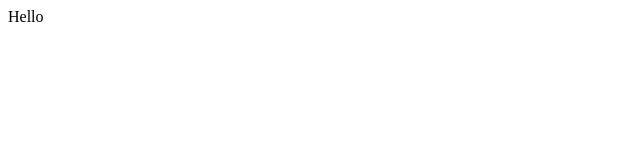
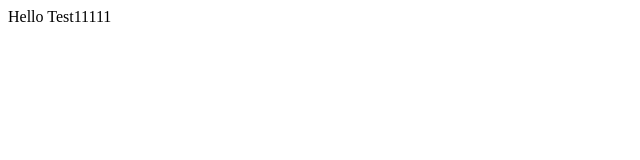
Before and after one commit to thanapol-asv/test, a plain HTML site: page index.html in a window 1280 px wide. Shown: the full height of the page, 0-640 px from the left. Drawn offline with Linux system fonts and the light colour scheme.

Commit message:
test1 update

```diff
--- a/index.html
+++ b/index.html
@@ -8,5 +8,6 @@
 </head>
 <body>
     Hello
+    Test11111
 </body>
 </html>
```
